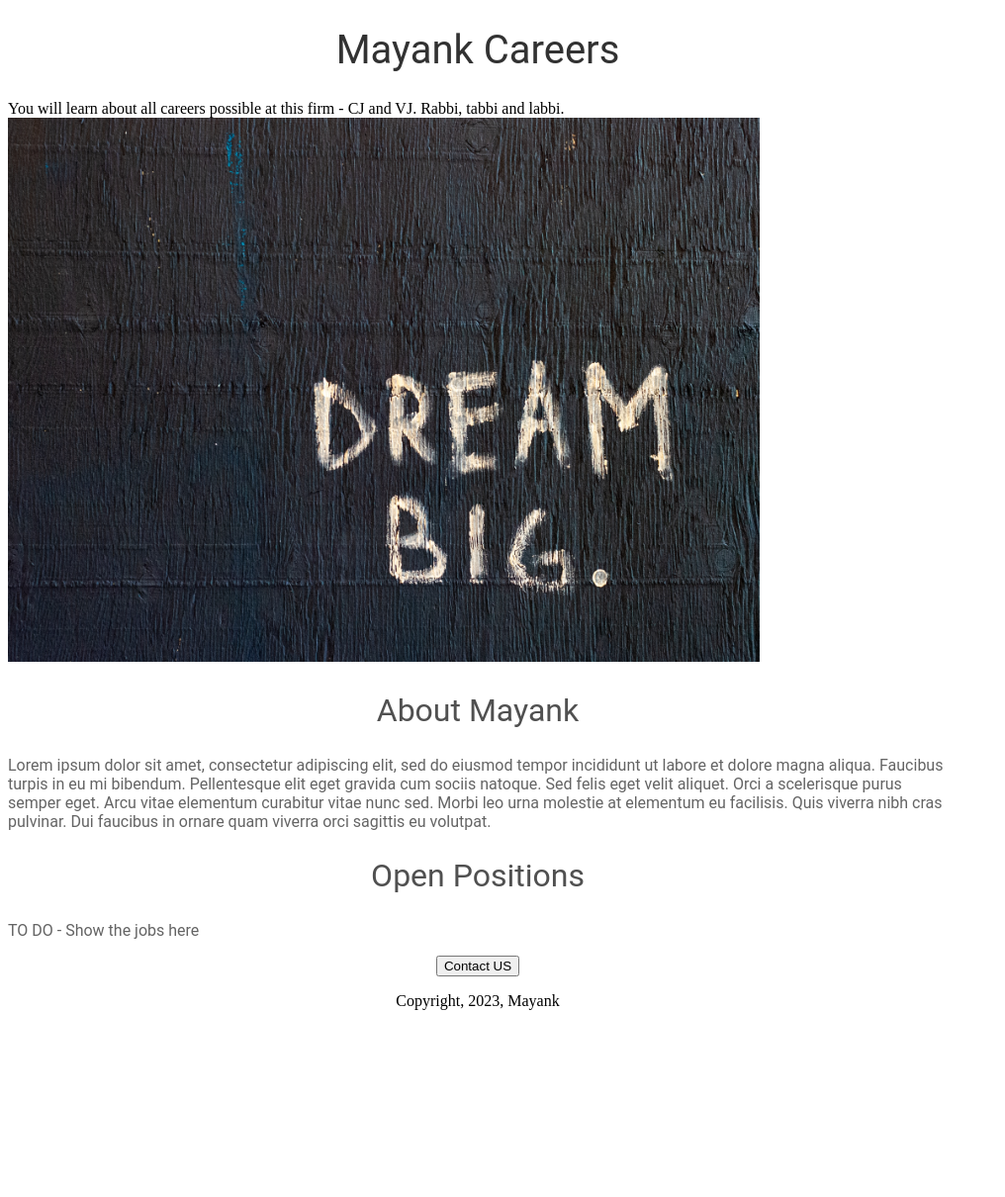
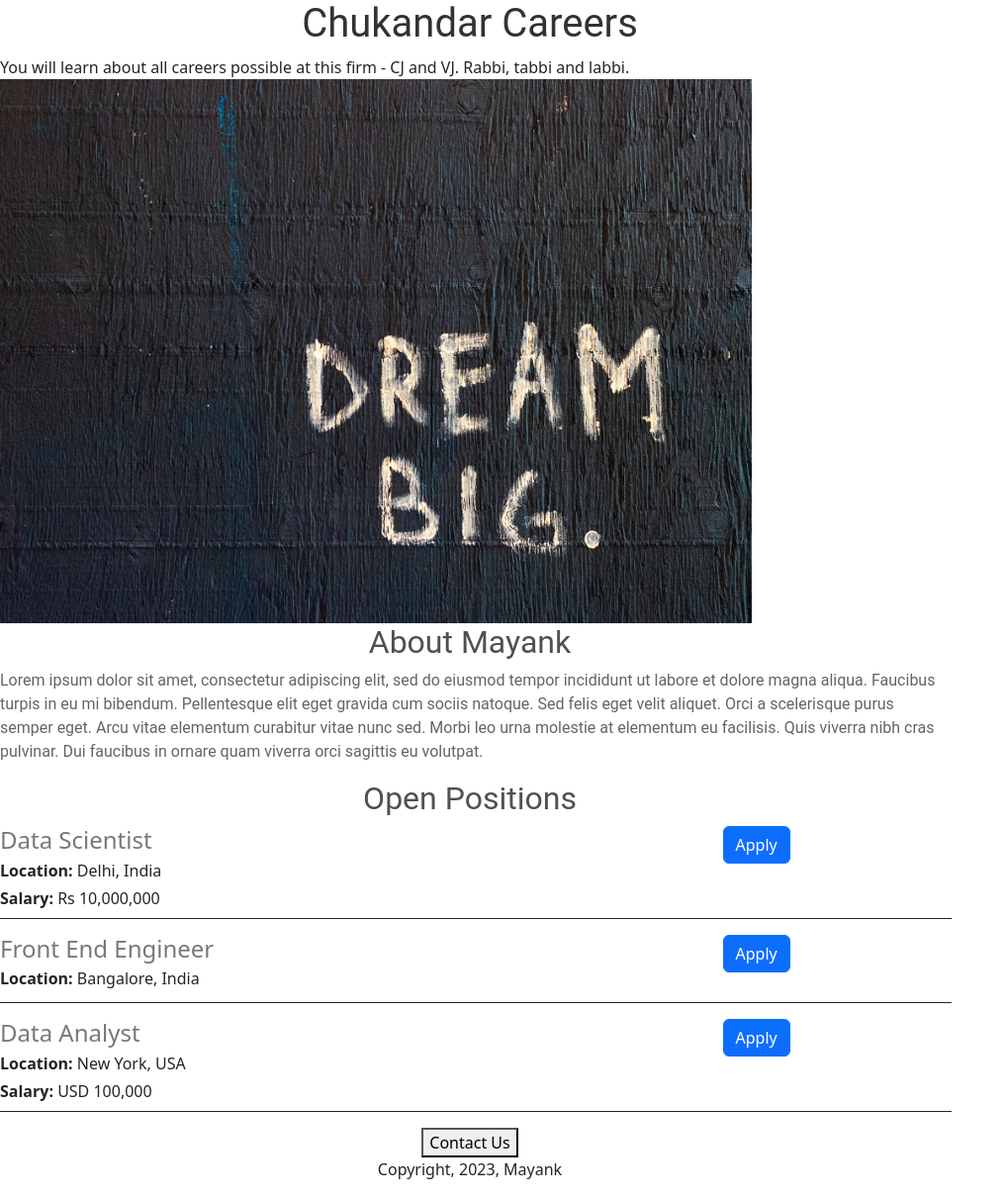
Before and after one commit to mj78ind/careers_website_test, a Flask app: page / in a window 1280 px wide. Shown: the whole page at 99% size, without its empty margins (0-1016 px from the left). Before the commit the page ends 1021 px from the top, so only its background shows below. Run offline with Flask 2, Linux system fonts and the light colour scheme.

Commit message:
Made the bootstrap-css work! Progressed to adding buttons in columns and making rows etc. Taking data from a list.

```diff
--- a/app.py
+++ b/app.py
@@ -2,9 +2,31 @@ from flask import Flask, render_template
 
 app = Flask(__name__)
 
+JOBS = [
+  {
+    'id':1,
+    'Title':'Data Scientist',
+    'Location': 'Delhi, India',
+    'Salary': 'Rs 10,000,000'
+  },
+{
+    'id':2,
+    'Title':'Front End Engineer',
+    'Location': 'Bangalore, India'
+  },
+{
+    'id':3,
+    'Title':'Data Analyst',
+    'Location': 'New York, USA',
+    'Salary': 'USD 100,000'
+  }
+]
+
 @app.route("/")
 def hello_mayank():
-    return render_template('home.html')
+    return render_template('home.html',
+                          jobs = JOBS,
+                          company_name = "Chukandar" )
 
 if __name__ == "__main__":
   app.run(host = '0.0.0.0',debug = True)
--- a/templates/home.html
+++ b/templates/home.html
@@ -1,6 +1,10 @@
 <!DOCTYPE html>
 <html>
   <head>
+    <meta charset = "utf-8">
+    <meta name="viewport" content="width=device-width, initial-scale=1">
+    <link href="https://cdn.jsdelivr.net/npm/bootstrap@5.2.3/dist/css/bootstrap.min.css" rel="stylesheet" integrity="sha384-rbsA2VBKQhggwzxH7pPCaAqO46MgnOM80zW1RWuH61DGLwZJEdK2Kadq2F9CUG65" crossorigin="anonymous">
+
     <title>Mayank Test Careers</title>
     <style>
     h1{
@@ -35,7 +39,9 @@
   </head>
   <body>
     <div id="container">
-      <h1>Mayank Careers</h1>
+      <h1>
+        {{company_name}} Careers
+      </h1>
       You will learn about all careers possible at this firm - CJ and VJ. Rabbi, tabbi and labbi.
      <img id="banner" src="https://careerswebsitetest.mayankjaiswal10.repl.co/static/banner.jpg">
      <h2>About Mayank</h2>
@@ -43,9 +49,13 @@
         Lorem ipsum dolor sit amet, consectetur adipiscing elit, sed do eiusmod tempor incididunt ut labore et dolore magna aliqua. Faucibus turpis in eu mi bibendum. Pellentesque elit eget gravida cum sociis natoque. Sed felis eget velit aliquet. Orci a scelerisque purus semper eget. Arcu vitae elementum curabitur vitae nunc sed. Morbi leo urna molestie at elementum eu facilisis. Quis viverra nibh cras pulvinar. Dui faucibus in ornare quam viverra orci sagittis eu volutpat.
       </p>
       <h2>Open Positions</h2>
-      <p class="bodytext">TO DO - Show the jobs here</p>
+      <div>
+        {% for job in jobs %}
+          {% include 'job-item.html' %}
+        {% endfor %}
+      </div>
       <div style = "text-align:center;">
-        <button>Contact US</button>
+        <button>Contact Us</button>
       <p>Copyright, 2023, Mayank</p>
       </div>
      </div>
--- /dev/null
+++ b/templates/job-item.html
@@ -0,0 +1,15 @@
+<div class="border-bottom border-dark row" style = "margin-bottom:16px;padding-bottom:8px">
+  <div class="col-9">
+    <h4
+    style = "color:rgb(120,120,120); margin-bottom: 4px;">{{job['Title']}}</h4>
+    <div style = "margin-bottom: 4px;">
+      <b>Location: </b>{{job['Location']}}
+    </div>
+    {% if 'Salary' in job %}
+      <div><b>Salary: </b>{{job['Salary']}}</div>
+    {% endif %}
+  </div>
+  <div class="col-3">
+    <button class="btn btn-primary" type="submit">Apply</button>
+  </div>
+</div>
```
Also changed, not shown: templates/home-copy.html (+4 -10 lines).
